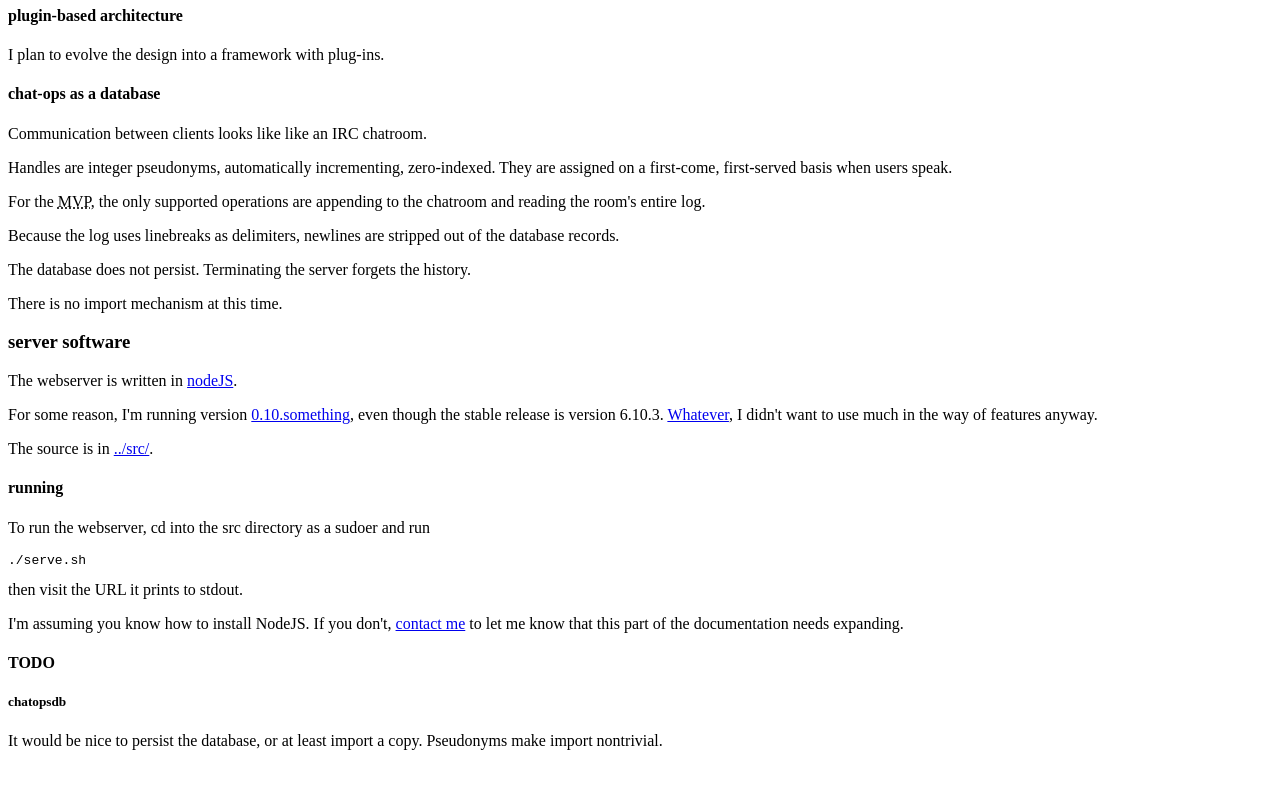
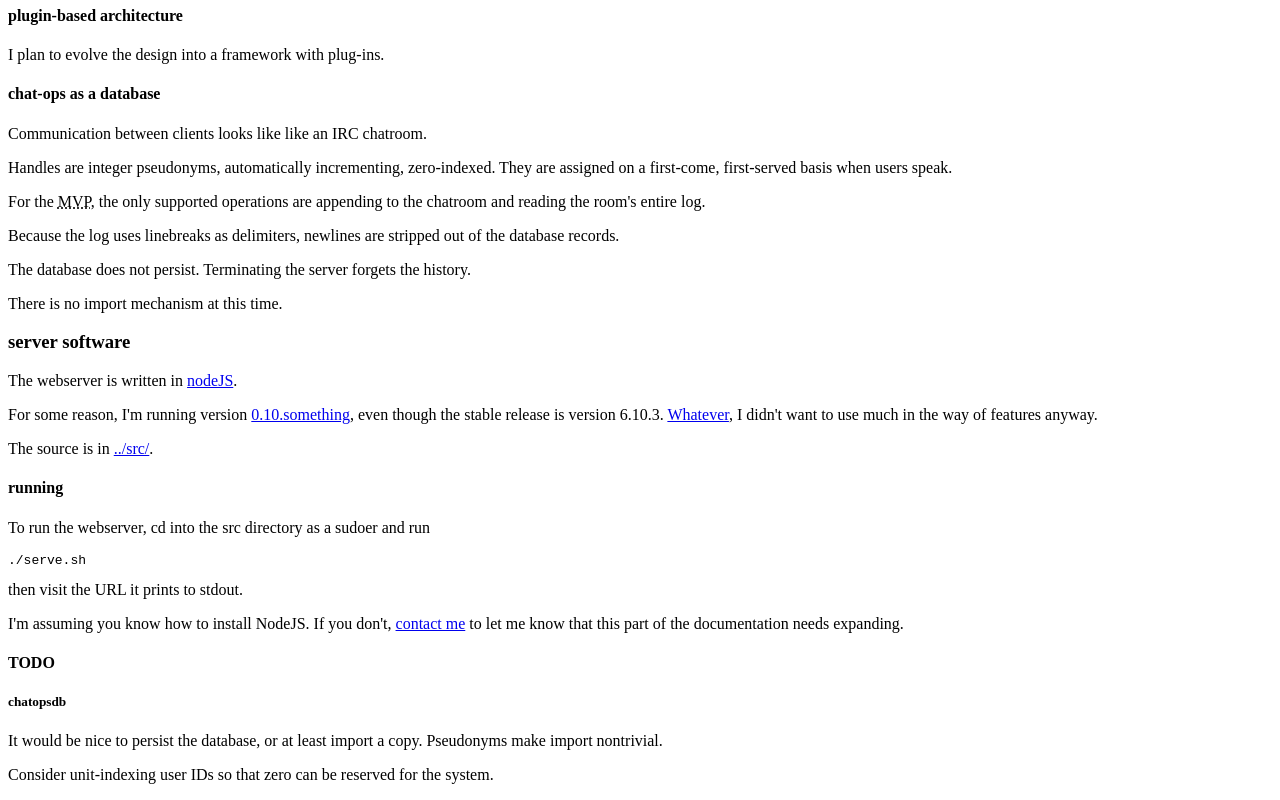
Before and after one commit to calcnerd256/pseudowhiteboard, a plain HTML site: page prose/server.html in a window 1280 px wide. Shown: the part 333-1133 px from the top of the page. Before the commit the page ends 1099 px from the top, so only its background shows below. Drawn offline with Linux system fonts and the light colour scheme.

Commit message:
thinkin' 'bout features

```diff
--- a/prose/server.html
+++ b/prose/server.html
@@ -92,5 +92,8 @@
    It would be nice to persist the database, or at least import a copy.
    Pseudonyms make import nontrivial.
   </p>
+  <p>
+   Consider unit-indexing user IDs so that zero can be reserved for the system.
+  </p>
  </body>
 </html>
```
